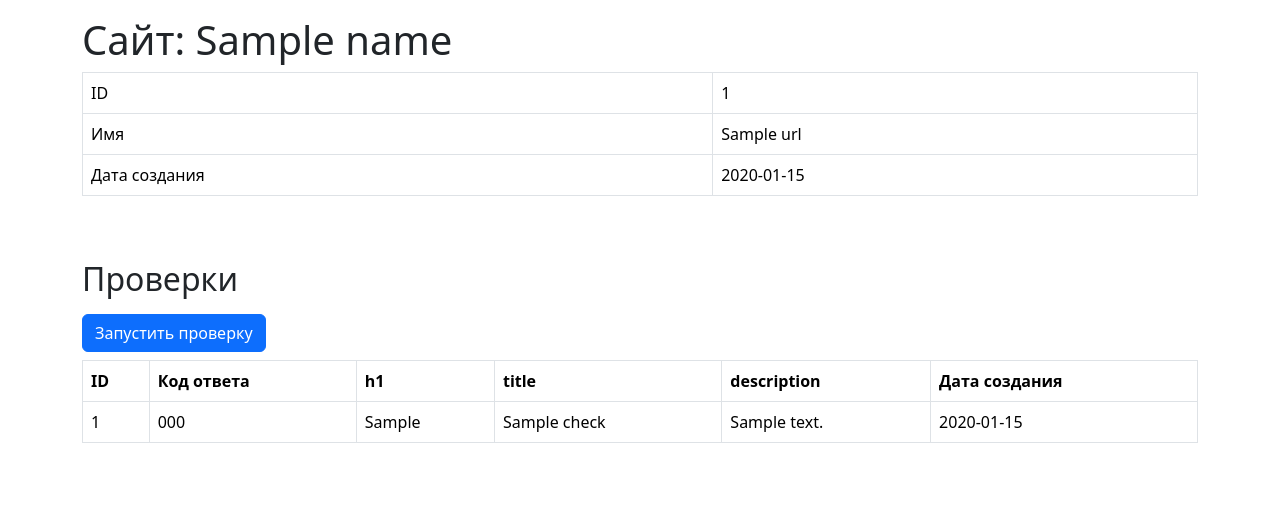
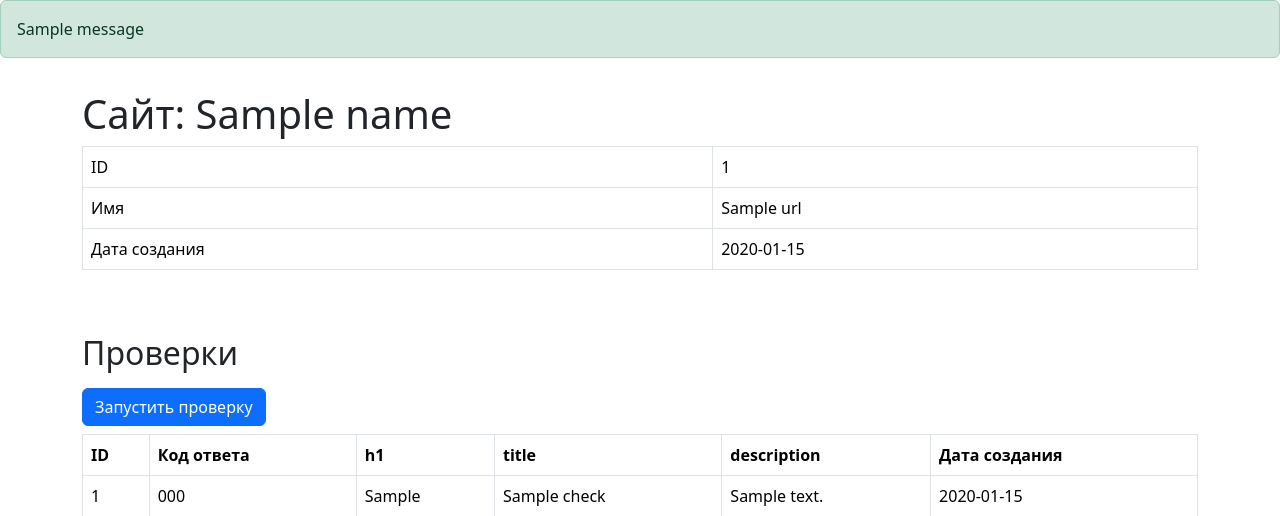
Before and after one commit to RKV102/python-project-83, a Flask app: template page_analyzer/templates/url.html in a window 1280 px wide. Shown: the part 56-572 px from the top of the page. Run offline with Flask 3, Linux system fonts and the light colour scheme; the template is opened without the code that fills it: most values are stand-ins (such as "Sample title", 1, 10 or a date in 2020); one stand-in notice (Sample message) is shown.

Commit message:
Теперь флэши извлекаются напрямую в шаблоне

```diff
--- a/page_analyzer/handlers/url.py
+++ b/page_analyzer/handlers/url.py
@@ -9,10 +9,8 @@
 def get_url_(id):
     url = get_url_by_id(id, 'id', 'name', 'created_at')
     checks = get_checks_by_id(id)
-    message = get_flashed_messages(with_categories=True)
     return render_template(
         'url.html',
         url=url,
-        message=message,
         checks=checks
     )
--- a/page_analyzer/templates/url.html
+++ b/page_analyzer/templates/url.html
@@ -1,15 +1,19 @@
 {% extends "inner_layout.html" %}
 
 {% block inner_content %}
-    {% if message %}
-        {% if message[0][0] == 'success' %}
-            <div class="alert alert-success" role="alert">{{ message[0][1] }}</div>
-        {% elif message[0][0] == 'warning' %}
-            <div class="alert alert-info" role="alert">{{ message[0][1] }}</div>
-        {% else %}
-            <div class="alert alert-danger" role="alert">{{ message[0][1] }}</div>
+    {% with messages = get_flashed_messages(with_categories=True) %}
+        {% if messages %}
+            {% for category, message in messages %}
+                {% if category == 'success' %}
+                    <div class="alert alert-success" role="alert">{{ message }}</div>
+                {% elif category == 'warning' %}
+                    <div class="alert alert-info" role="alert">{{ message }}</div>
+                {% else %}
+                    <div class="alert alert-danger" role="alert">{{ message }}</div>
+                {% endif %}
+            {% endfor %}
         {% endif %}
-    {% endif %}
+    {% endwith %}
     <main class="flex-grow-1">
         <div class="container-lg mt-3">
             <h1>Сайт: {{ name }}</h1>
```
